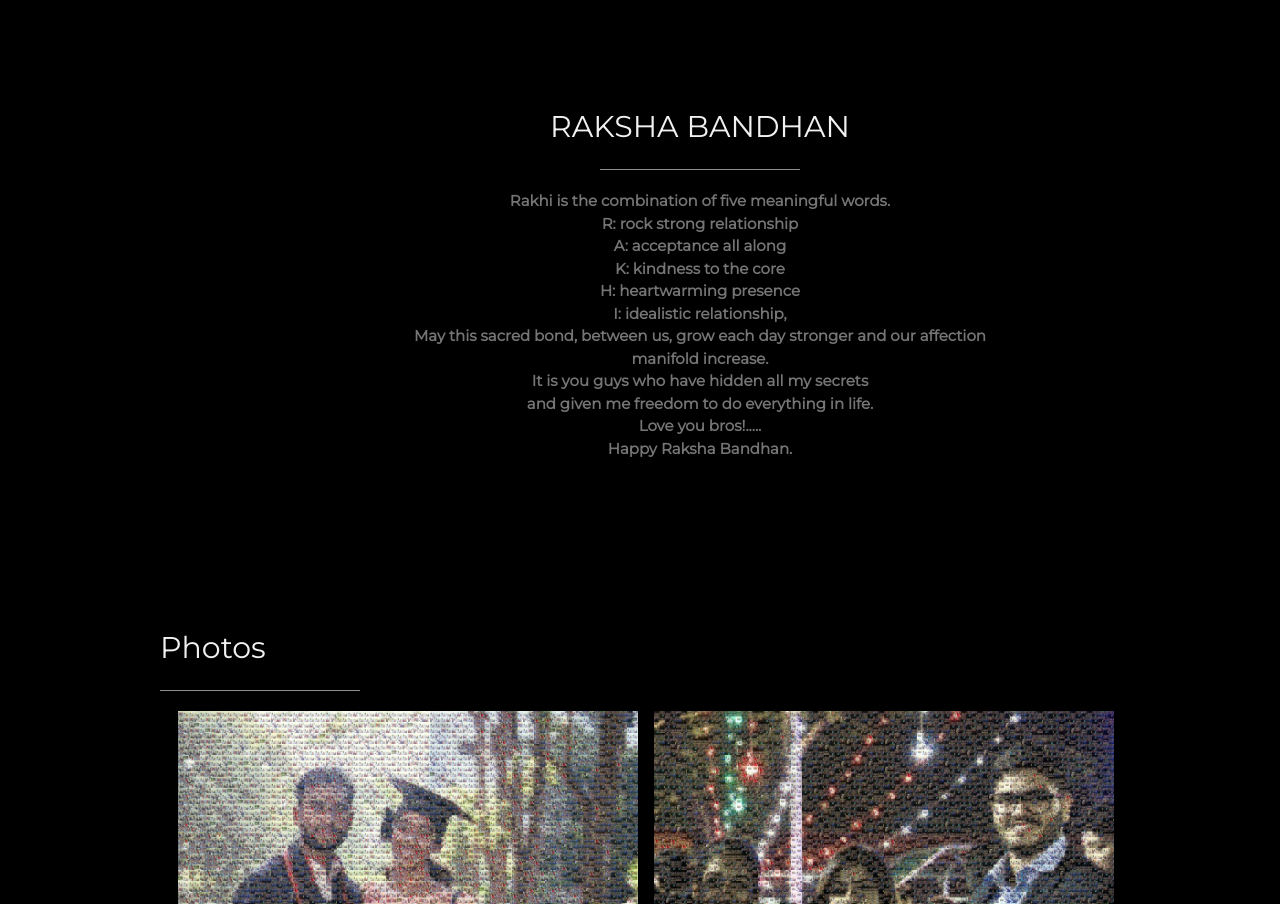
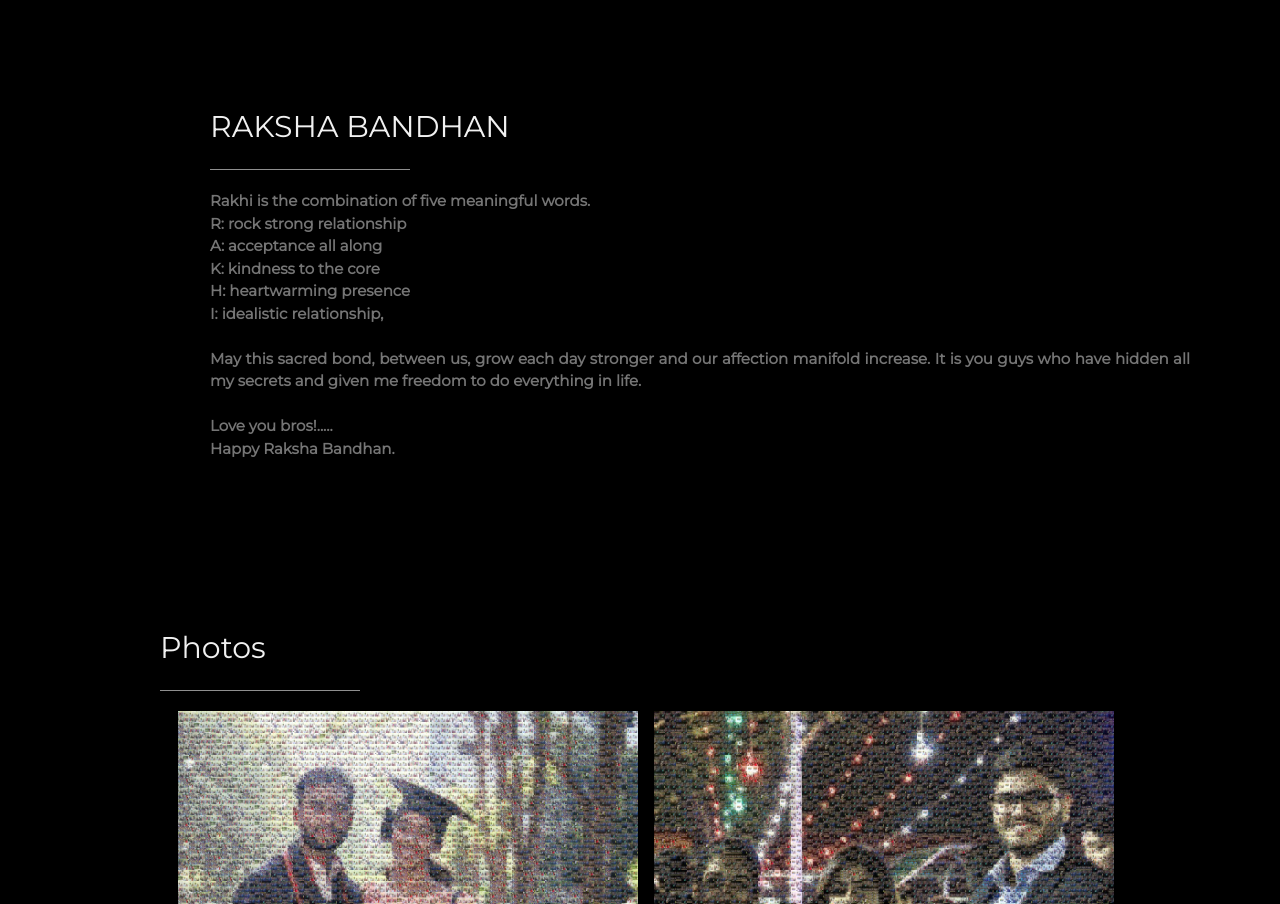
Before and after one commit to amulya12/rakhi-gift, a website: page public/home.html in a window 1280 px wide. Shown: the part 906-1810 px from the top of the page. Drawn offline with nearby package versions, Linux system fonts and the light colour scheme.

Commit message:
text allignment

```diff
--- a/public/home.html
+++ b/public/home.html
@@ -63,20 +63,21 @@ body, h1,h2,h3,h4,h5,h6 {font-family: "Montserrat", sans-serif
 
   <!-- About Section -->
   <div class="w3-content w3-justify w3-text-grey w3-padding-64" id="about">
-    <center><h2 class="w3-text-light-grey">RAKSHA BANDHAN</h2>
+    <h2 class="w3-text-light-grey">RAKSHA BANDHAN</h2>
     <hr style="width:200px" class="w3-opacity">
     <p><b>Rakhi is the combination of five meaningful words.<br>
   R: rock strong relationship<br>
   A: acceptance all along<br>
   K: kindness to the core<br>
   H: heartwarming presence<br>
-  I: idealistic relationship,<br>
-  May this sacred bond, between us, grow each day stronger and our affection<br> manifold increase.<br>
-  It is you guys who have hidden all my secrets  <br>and given me freedom to do everything in life.<br> Love you bros!..... <br>
+  I: idealistic relationship,<br/><br/>
+
+  May this sacred bond, between us, grow each day stronger and our affection manifold increase.
+  It is you guys who have hidden all my secrets and given me freedom to do everything in life.<br/><br/>Love you bros!..... <br>
   Happy Raksha Bandhan.<b>
     </p>
 
-    </center>
+
 
     </div>
 
```
